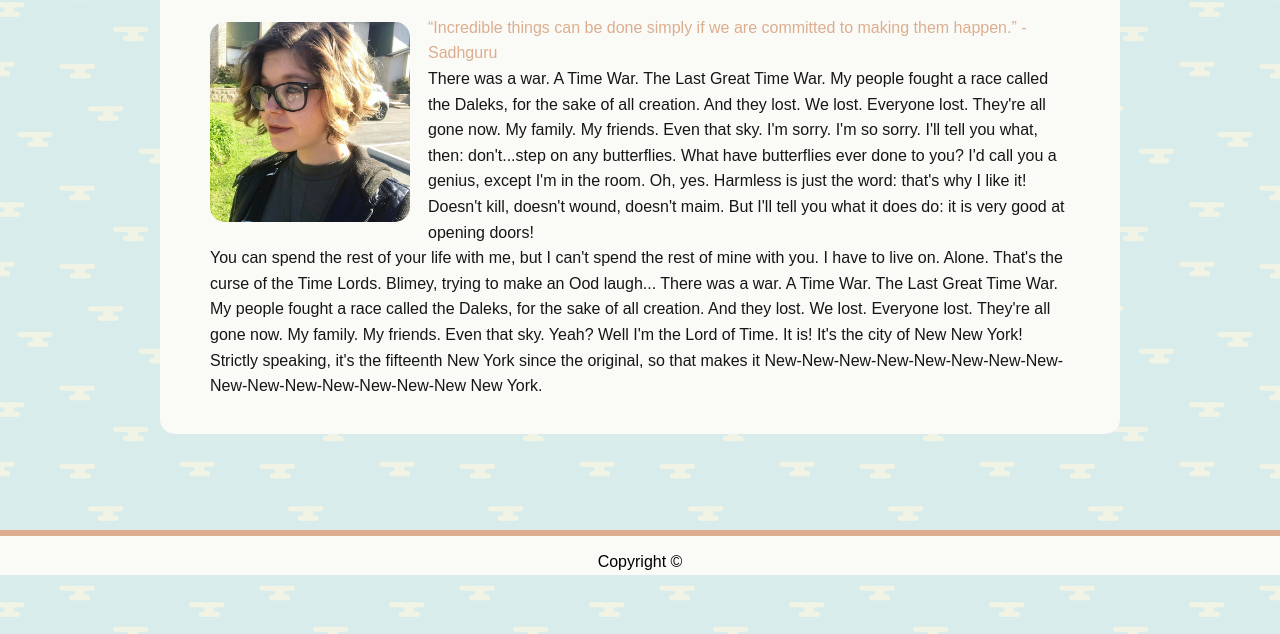
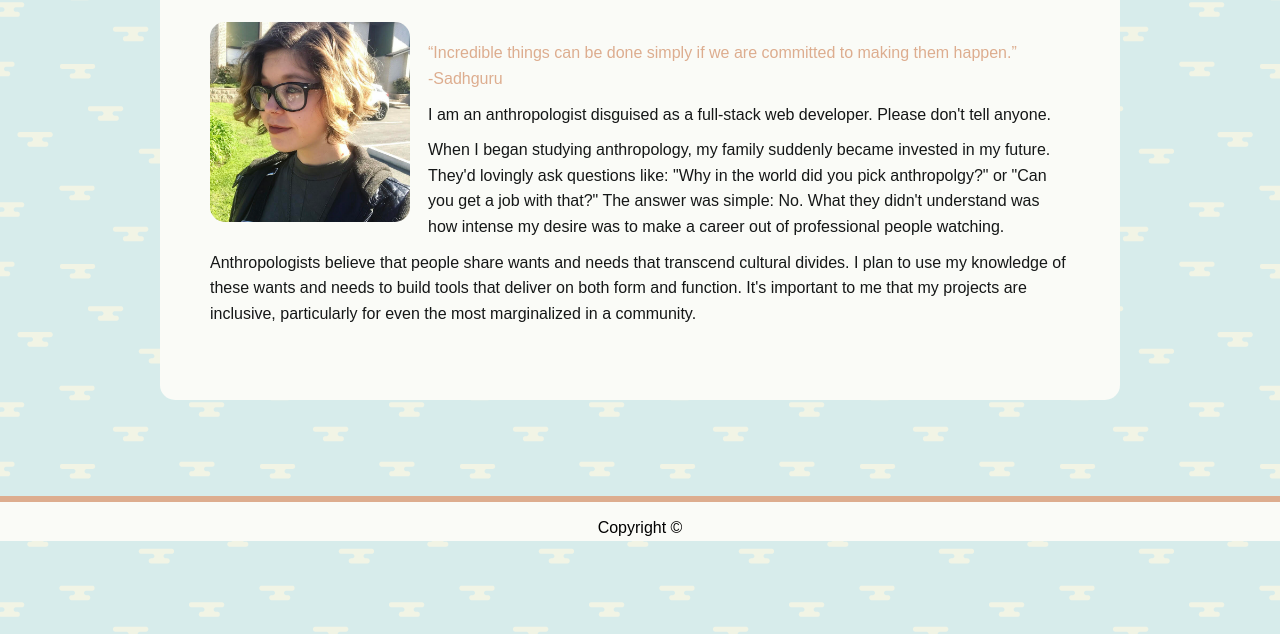
Before and after one commit to raven-wills/Basic-Portfolio, a plain HTML site: page index.html in a window 1280 px wide. Shown: the part 166-800 px from the top of the page. Drawn offline with Linux system fonts and the light colour scheme.

Commit message:
final changes

```diff
--- a/assets/css/style.css
+++ b/assets/css/style.css
@@ -100,6 +100,7 @@ nav a:hover {
 
 .container-content {
   padding-top: 10px;
+  height: 360px;
 }
 
 h2 {
@@ -195,3 +196,7 @@ figcaption {
 .quote {
   color: #ddad8f;
 }
+
+p {
+  padding-top: 10px;
+}
--- a/index.html
+++ b/index.html
@@ -45,22 +45,22 @@
         <hr>
         <div class="container-content">
             <img src="assets/images/newhaircut.jpg" alt="Author's Headshot" class="headshot">
-            <p>
-                <div class="quote">“Incredible things can be done simply if we are committed to making them happen.” -Sadhguru</div> There was
-                a war. A Time War. The Last Great Time War. My people fought a race called the Daleks, for the sake of all
-                creation. And they lost. We lost. Everyone lost. They're all gone now. My family. My friends. Even that sky.
-                I'm sorry. I'm so sorry. I'll tell you what, then: don't...step on any butterflies. What have butterflies
-                ever done to you? I'd call you a genius, except I'm in the room. Oh, yes. Harmless is just the word: that's
-                why I like it! Doesn't kill, doesn't wound, doesn't maim. But I'll tell you what it does do: it is very good
-                at opening doors!
+            <br>
+            <div class="quote">“Incredible things can be done simply if we are committed to making them happen.”
+                <br> -Sadhguru </div>
+
+            <p> I am an anthropologist disguised as a full-stack web developer. Please don't tell anyone.
             </p>
 
-            <p> You can spend the rest of your life with me, but I can't spend the rest of mine with you. I have to live on.
-                Alone. That's the curse of the Time Lords. Blimey, trying to make an Ood laugh... There was a war. A Time
-                War. The Last Great Time War. My people fought a race called the Daleks, for the sake of all creation. And
-                they lost. We lost. Everyone lost. They're all gone now. My family. My friends. Even that sky. Yeah? Well
-                I'm the Lord of Time. It is! It's the city of New New York! Strictly speaking, it's the fifteenth New York
-                since the original, so that makes it New-New-New-New-New-New-New-New-New-New-New-New-New-New-New New York.</p>
+            <p>When I began studying anthropology, my family suddenly became invested in my future. They'd lovingly ask questions
+                like: "Why in the world did you pick anthropolgy?" or "Can you get a job with that?" The answer was simple:
+                No. What they didn't understand was how intense my desire was to make a career out of professional people
+                watching.
+            </p>
+
+            <p>Anthropologists believe that people share wants and needs that transcend cultural divides. I plan to use my knowledge
+                of these wants and needs to build tools that deliver on both form and function. It's important to me that
+                my projects are inclusive, particularly for even the most marginalized in a community.
         </div>
     </div>
     <br>
```
